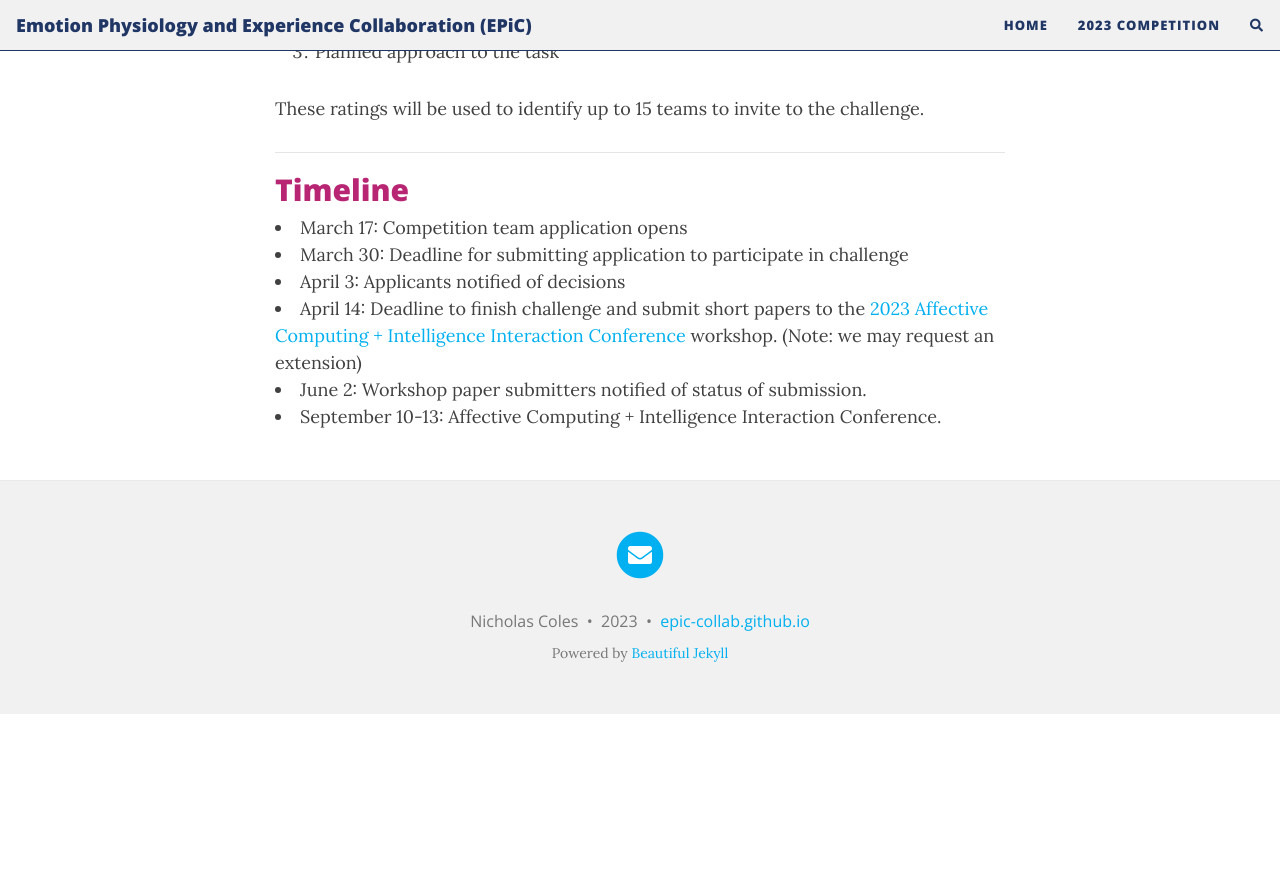
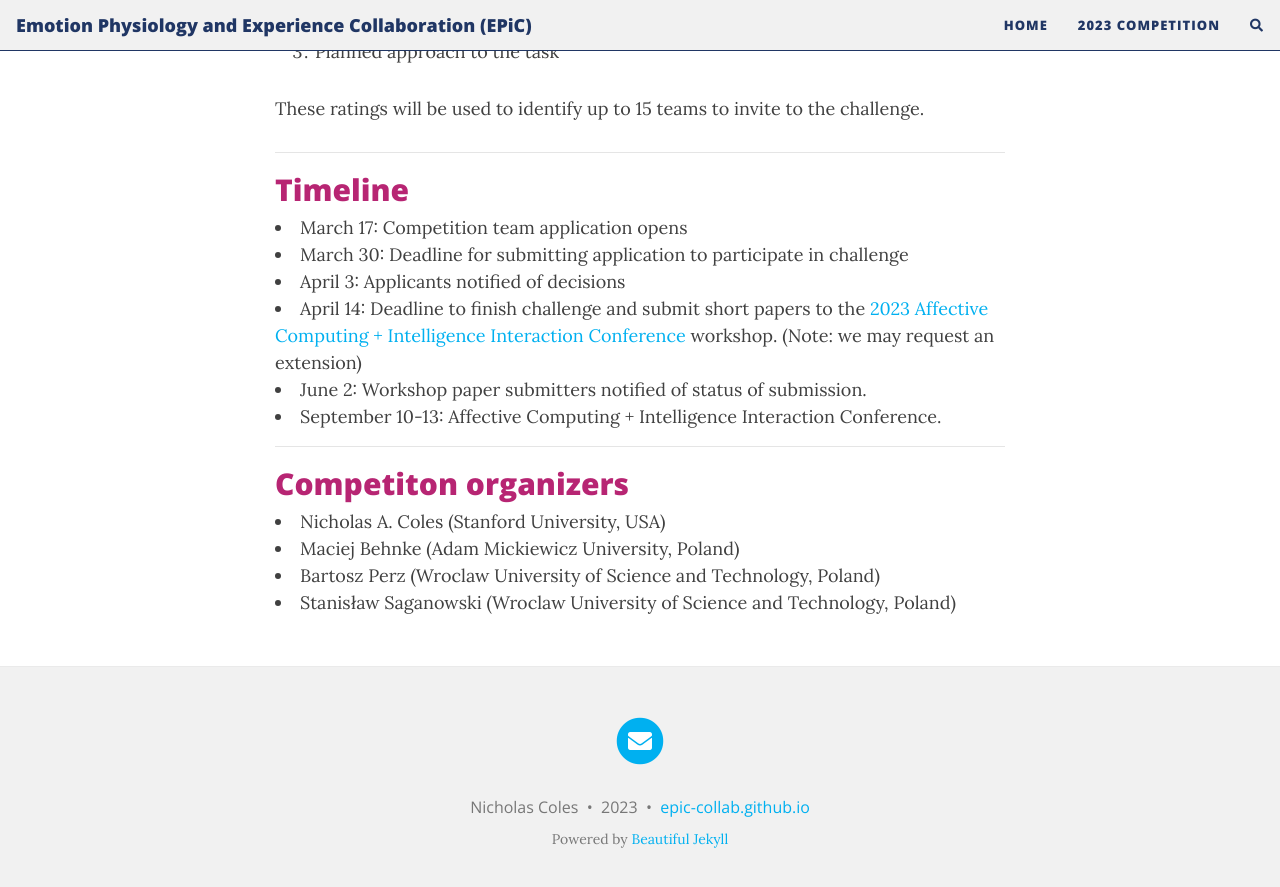
Before and after one commit to epic-collab/epic-collab.github.io, a Jekyll site: the page built from competition.md, in a window 1280 px wide and 900 px high, scrolled down 1874 px. Shown: the top 887 px of the window. Built offline with Jekyll 4.4.1, drawn with Linux system fonts in a browser that asks for light colours; nearby versions of some CDN libraries; comment, search, counter and statistics services are not loaded; before the commit the page ends 2588 px from its top, so only the background shows below that.

Commit message:
Update competition.md

```diff
--- a/competition.md
+++ b/competition.md
@@ -91,3 +91,14 @@ These ratings will be used to identify up to 15 teams to invite to the challenge
 <li>June 2: Workshop paper submitters notified of status of submission.</li>
 
 <li>September 10-13: Affective Computing + Intelligence Interaction Conference.</li>
+
+***
+## Competiton organizers
+
+<li>Nicholas A. Coles (Stanford University, USA)</li>
+
+<li>Maciej Behnke (Adam Mickiewicz University, Poland)</li>
+
+<li>Bartosz Perz (Wroclaw University of Science and Technology, Poland)</li>
+
+<li> Stanisław Saganowski (Wroclaw University of Science and Technology, Poland)</li>
```
